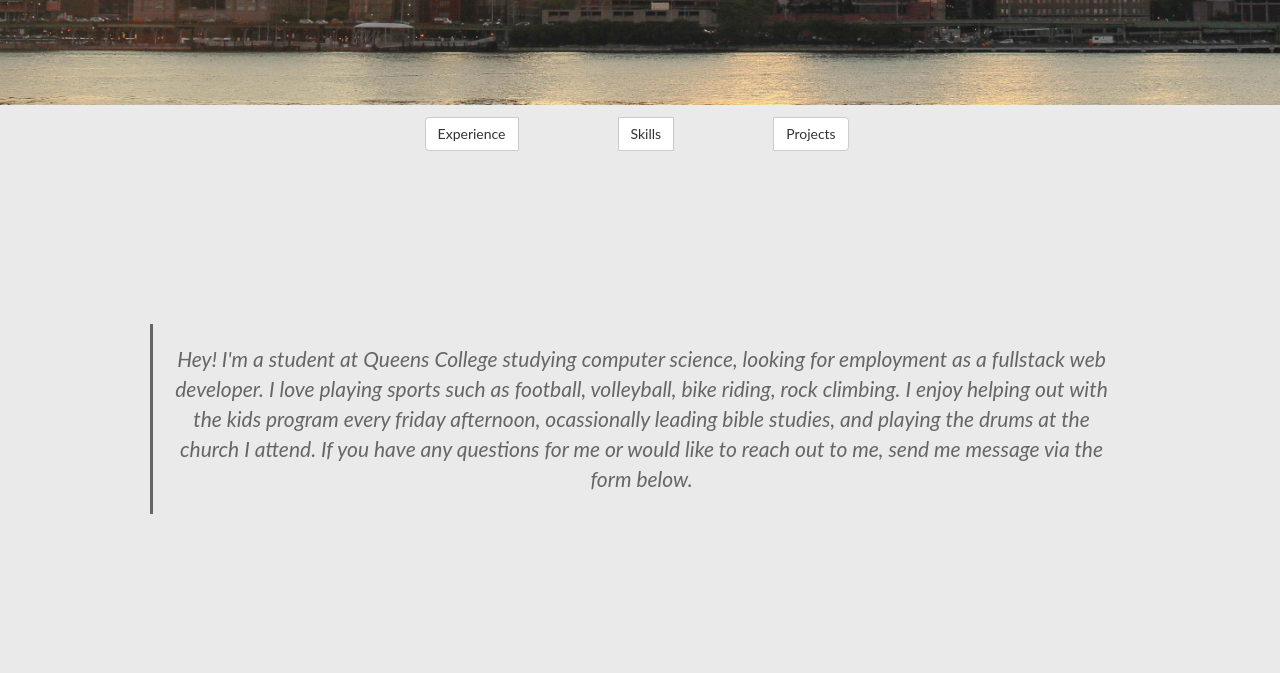
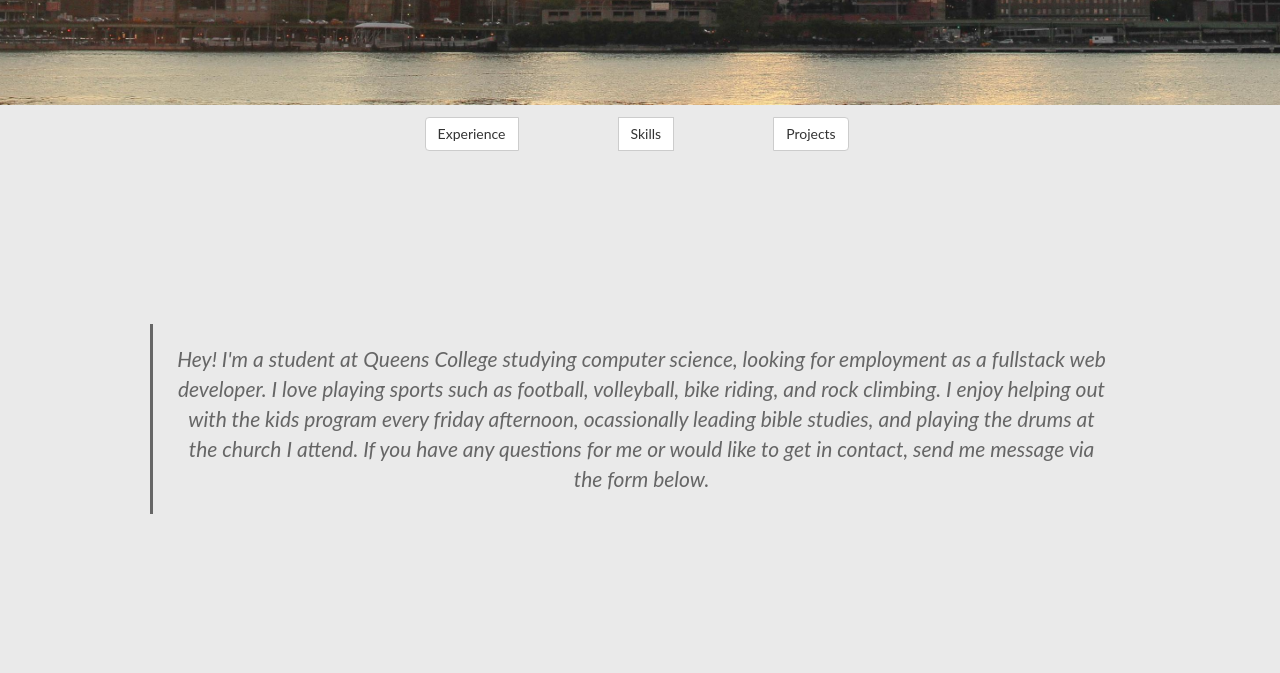
Before and after one commit to tylergaugler16/tylergaugler16.github.io, a website: page index.html in a window 1280 px wide. Shown: the part 495-1168 px from the top of the page. Drawn offline with nearby package versions, Linux system fonts and the light colour scheme.

Commit message:
edited bio

```diff
--- a/index.html
+++ b/index.html
@@ -38,7 +38,7 @@
 
 
   <div class="container-fluid about">
-    <p>Hey! I'm a student at Queens College studying computer science, looking for employment as a fullstack web developer. I love playing sports such as football, volleyball, bike riding, rock climbing. I enjoy helping out with the kids program every friday afternoon, ocassionally leading bible studies, and playing the drums at the church I attend. If you have any questions for me or would like to reach out to me, send me message via the form below.</p>
+    <p>Hey! I'm a student at Queens College studying computer science, looking for employment as a fullstack web developer. I love playing sports such as football, volleyball, bike riding, and rock climbing. I enjoy helping out with the kids program every friday afternoon, ocassionally leading bible studies, and playing the drums at the church I attend. If you have any questions for me or would like to get in contact, send me message via the form below.</p>
   </div>
 </div>
 
```
